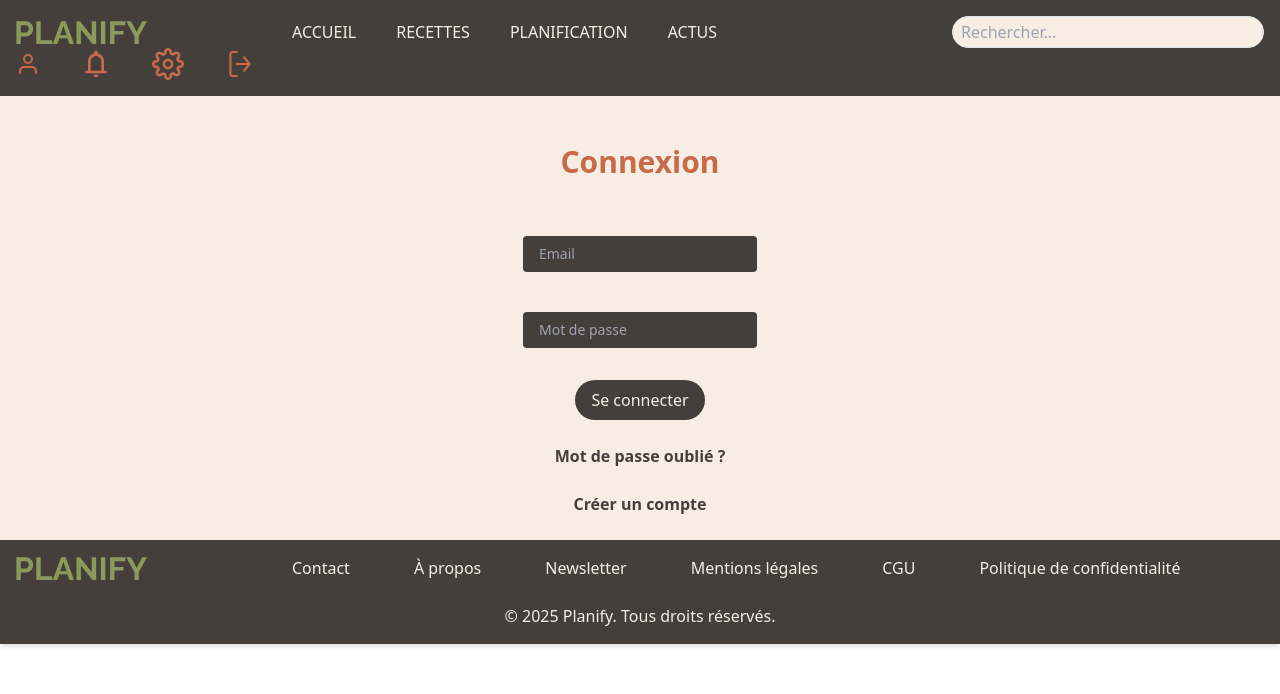
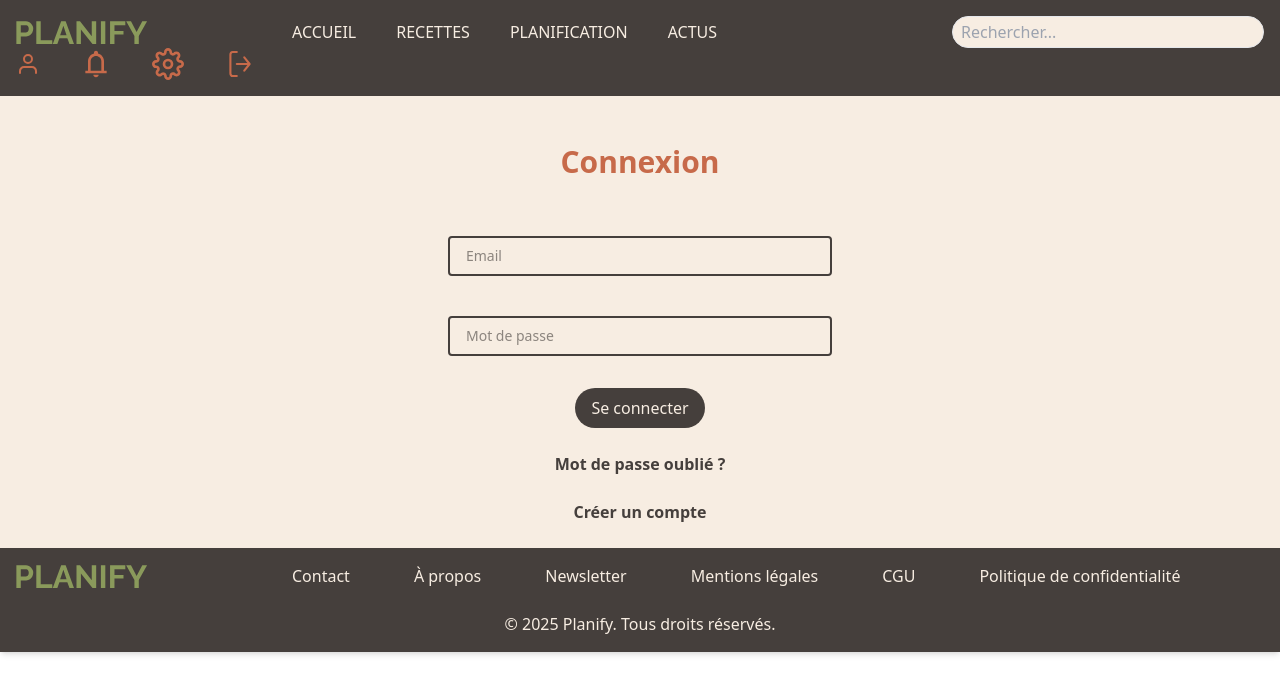
Before and after one commit to julienlisita/planify-frontend, a React (Vite) app: page /login in a window 1280 px wide. Shown: the top 694 px of the page. Built offline with nearby package versions, Linux system fonts and the light colour scheme.

Commit message:
fix color and size of Input component

```diff
--- a/src/components/common/Input.jsx
+++ b/src/components/common/Input.jsx
@@ -6,7 +6,7 @@ const Input = ({placeholder, value, onChange, label, className}) => {
     <input
       id="input-id"
       type="text"
-      className= {`bg-taupe text-linen m-2 py-2 px-4 rounded text-sm ${className}`}
+      className= {`bg-linen border-2 border-taupe placeholder-taupe placeholder-opacity-60 w-96 text-taupe m-2 py-2 px-4 rounded text-sm ${className}`}
       value={value}
       placeholder={placeholder}
       onChange={(e) => onChange(e.target.value)}
```
